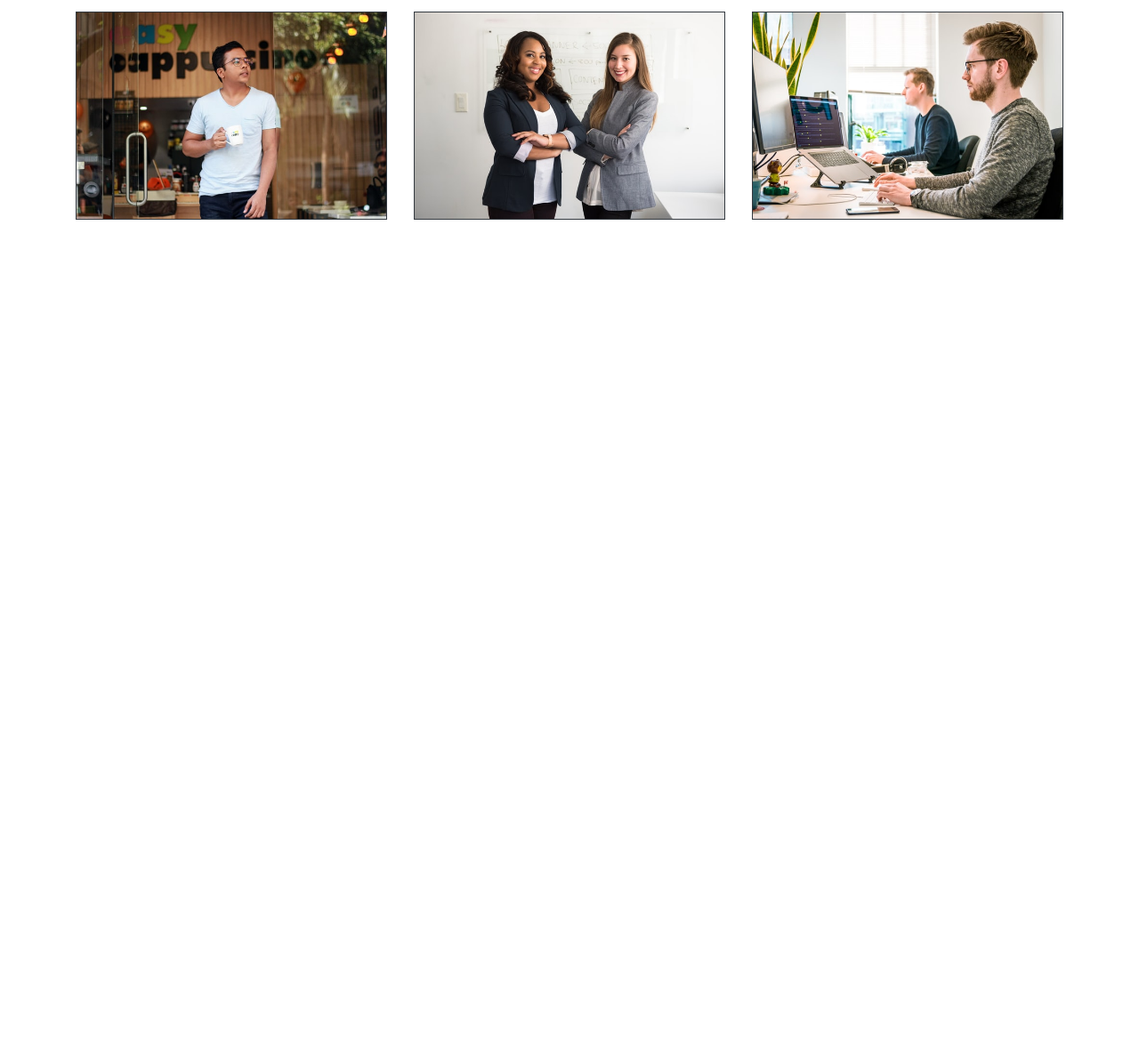
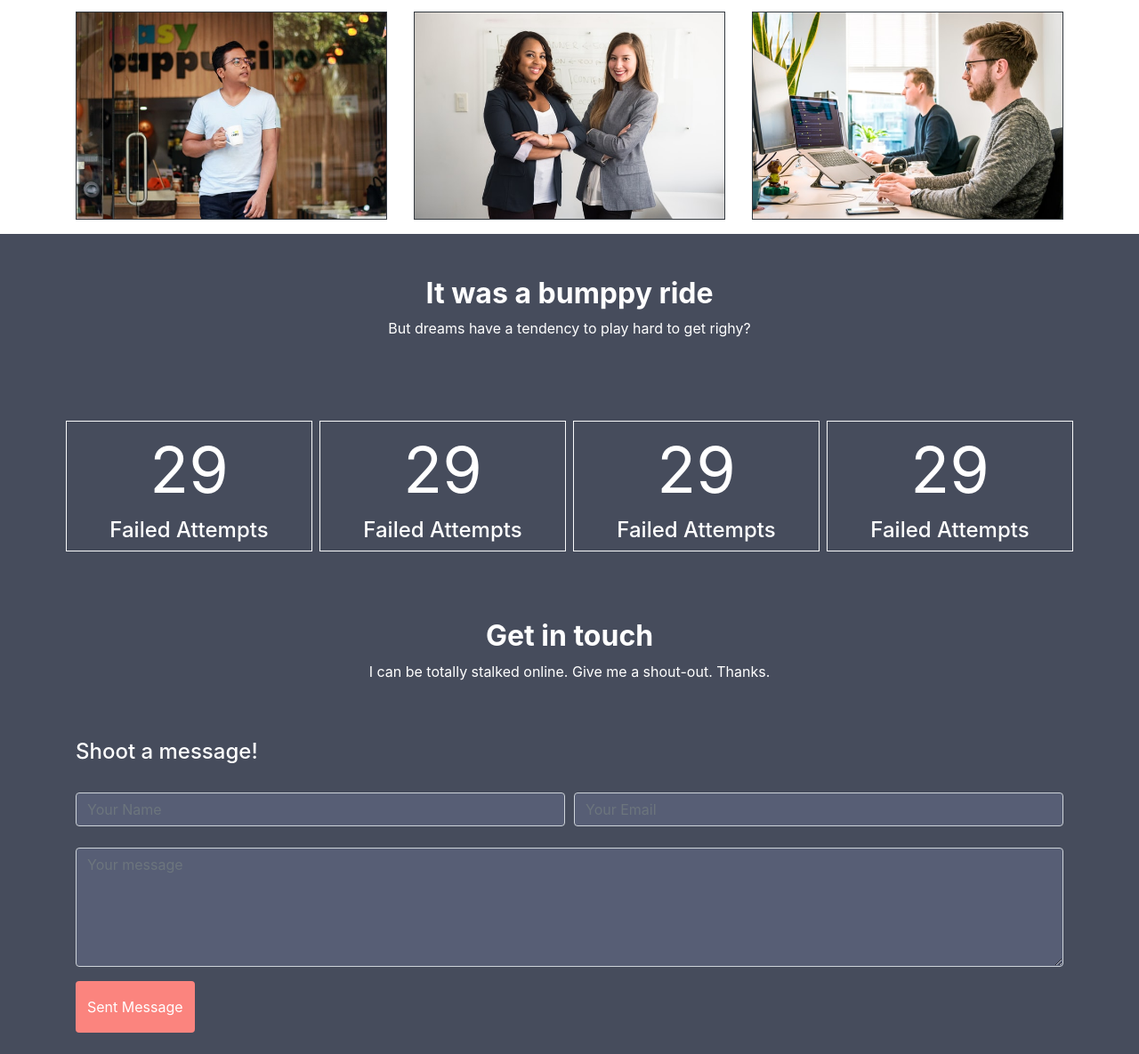
Before and after one commit to emselimahmed/emselimahmed.github.io, a plain HTML site: page index.html in a window 1280 px wide. Shown: the part 3651-4836 px from the top of the page at 89% size. Before the commit the page ends 3914 px from the top, so only its background shows below. Drawn offline with nearby package versions, Linux system fonts and the light colour scheme.

Commit message:
Form updated

```diff
--- a/css/style.css
+++ b/css/style.css
@@ -23,6 +23,10 @@ body{
 .bg-redtype{
     background-color: #FB847E;
 }
+.bg-redtype:hover{
+    color: black!important;
+
+}
 .redtype-color{
     color: #FB847E;
 }
@@ -35,3 +39,9 @@ body{
 .project-container{
     background-color: #2BB1E0;
 }
+.form-container{
+    background-color: #464C5C;
+}
+.inner-form{
+    background-color: #575E75;
+}
--- a/index.html
+++ b/index.html
@@ -306,7 +306,83 @@
   </div>
 
 
+  <!-- This is form section -->
 
+
+  <div class="form-container">
+    <div class="container">
+      <div class="row py-5">
+        <div class="col text-white text-center m-auto">
+          <h2 class="font-weight-bold">It was a bumppy ride</h2>
+          <p>But dreams have a tendency to play hard to get righy?</p>
+        </div>
+      </div>
+
+      <div class="row py-4">
+        <div class="col-sm border border-light text-white text-center m-1">
+          <span style="font-size: 72px;">29</span>
+          <h4>Failed Attempts</h4>
+        </div>
+
+        <div class="col-sm border border-light text-white text-center m-1">
+          <span style="font-size: 72px;">29</span>
+          <h4>Failed Attempts</h4>
+        </div>
+
+        <div class="col-sm border border-light text-white text-center m-1">
+          <span style="font-size: 72px;">29</span>
+          <h4>Failed Attempts</h4>
+        </div>
+
+        <div class="col-sm border border-light text-white text-center m-1">
+          <span style="font-size: 72px;">29</span>
+          <h4>Failed Attempts</h4>
+        </div>
+
+      </div>
+
+
+      <div class="row py-5">
+        <div class="col text-white text-center m-auto">
+          <h2 class="font-weight-bold">Get in touch</h2>
+          <p>I can be totally stalked online. Give me a shout-out. Thanks.</p>
+        </div>
+      </div>
+
+      <div class="row pb-4">
+        <div class="col text-white">
+          <h4>Shoot a message!</h4>
+        </div>
+      </div>
+
+      <form action="backend.php">
+        <div class="form-row pb-4">
+
+          <div class="col">
+            <input type="text" class="form-control inner-form" placeholder="Your Name">
+          </div>
+          <div class="col">
+            <input type="text" class="form-control inner-form" placeholder="Your Email">
+          </div>
+
+        </div>
+
+        <div class="row pb-3">
+          <div class="col">
+            <textarea name="" class="form-control inner-form" id="" cols="30" rows="5" placeholder="Your message"></textarea>
+          </div>
+        </div>
+
+        <div class="row pb-4">
+          <div class="col">
+            <button class="btn bg-redtype py-3 text-white">Sent Message</button>
+          </div>
+        </div>
+
+      </form>
+
+    </div>
+  </div>
 
 
 
```
